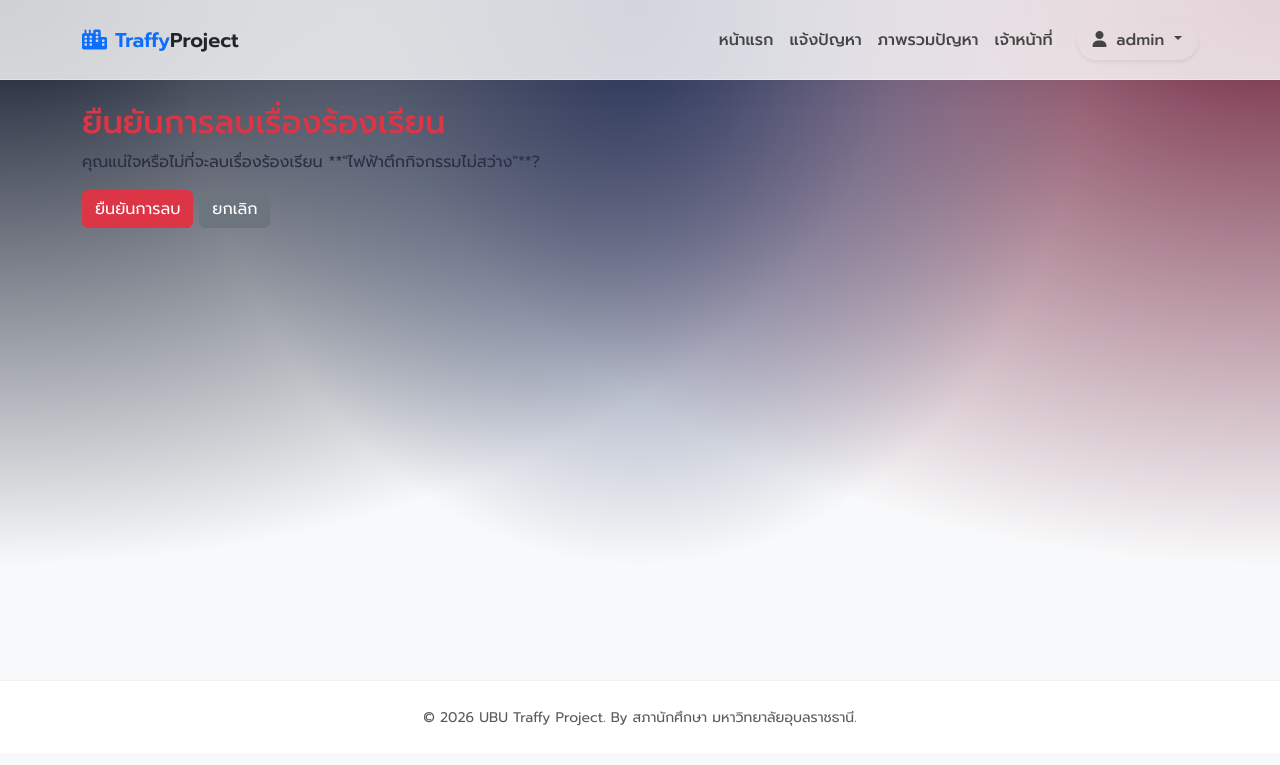
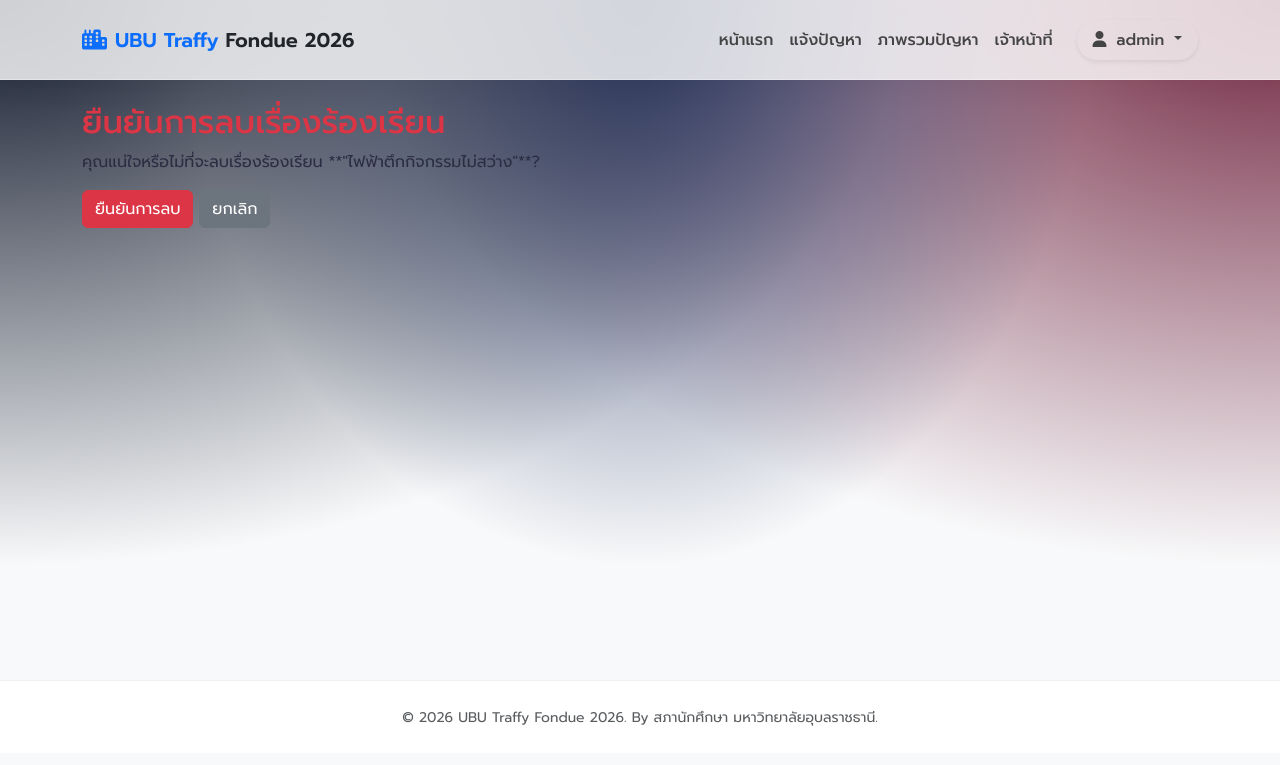
Before and after one commit to sonsiri1999/traffyproject, a Django app: page /delete/2/ in a window 1280 px wide. Shown: the top 765 px of the page. Run offline with Django 5.2, Linux system fonts and the light colour scheme; a user stored in the database is signed in; data comes from the database, SQL or seed files in the repository; some libraries are stand-ins or nearby versions.

Commit message:
add search bar and rename project

```diff
--- a/core/templates/core/base.html
+++ b/core/templates/core/base.html
@@ -4,7 +4,7 @@
 <head>
     <meta charset="UTF-8">
     <meta name="viewport" content="width=device-width, initial-scale=1.0">
-    <title>{% block title %}Smart Traffy Project{% endblock %}</title>
+    <title>{% block title %}UBU Traffy Fondue 2026{% endblock %}</title>
 
     <link rel="preconnect" href="https://fonts.googleapis.com">
     <link rel="preconnect" href="https://fonts.gstatic.com" crossorigin>
@@ -25,7 +25,7 @@
     <nav class="navbar navbar-expand-lg fixed-top navbar-glass">
         <div class="container">
             <a class="navbar-brand fw-bold text-primary" href="/">
-                <i class="fa-solid fa-city me-2"></i>Traffy<span class="text-dark">Project</span>
+                <i class="fa-solid fa-city me-2"></i>UBU Traffy <span class="text-dark">Fondue 2026</span>
             </a>
             <button class="navbar-toggler" type="button" data-bs-toggle="collapse" data-bs-target="#navbarNav">
                 <span class="navbar-toggler-icon"></span>
@@ -83,7 +83,7 @@
 
     <footer class="footer mt-auto py-4">
         <div class="container text-center">
-            <span class="text-muted small">© 2026 UBU Traffy Project. By สภานักศึกษา มหาวิทยาลัยอุบลราชธานี.</span>
+            <span class="text-muted small">© 2026 UBU Traffy Fondue 2026. By สภานักศึกษา มหาวิทยาลัยอุบลราชธานี.</span>
         </div>
     </footer>
 
```
